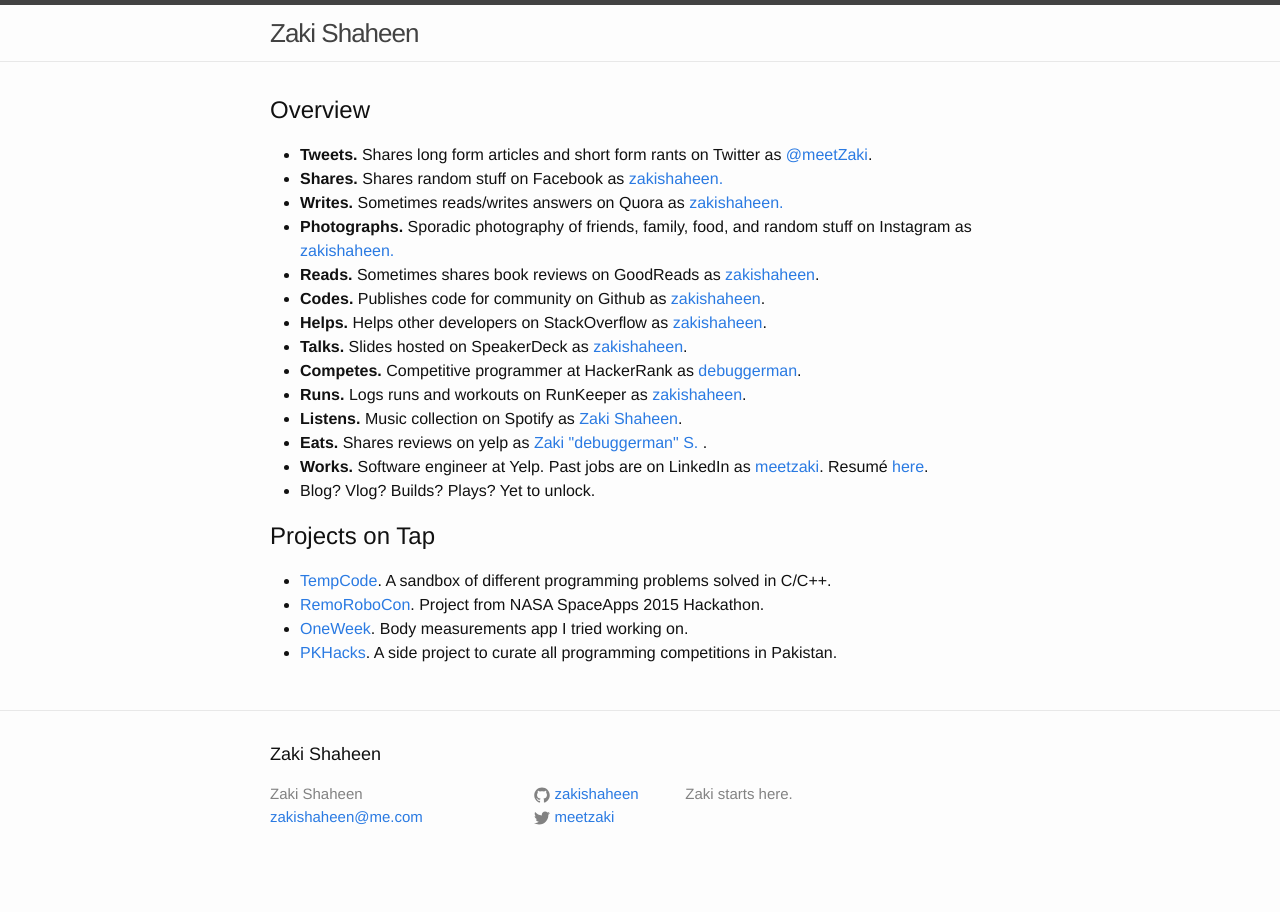
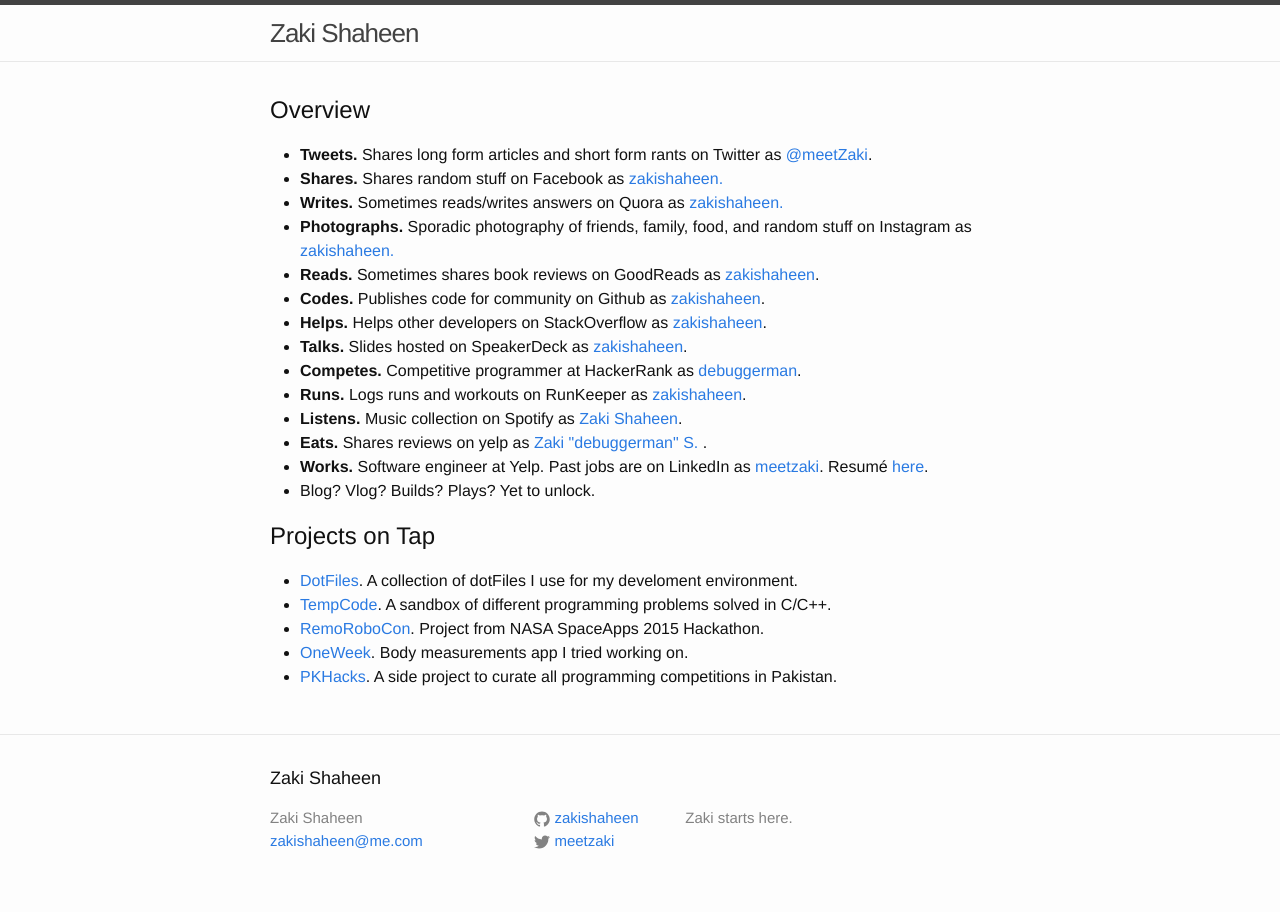
Before and after one commit to fatimasalmanmirza/zakishaheen.github.io, a Jekyll site: the page built from index.html, in a window 1280 px wide. Built offline with Jekyll 4.4.1, drawn with Linux system fonts in a browser that asks for light colours.

Commit message:
Update index.html

```diff
--- a/index.html
+++ b/index.html
@@ -25,6 +25,7 @@
 
   <h2>Projects on Tap</h2>
   <ul>
+    <li><a href="http://zakishaheen.github.io/dotfiles/">DotFiles</a>. A collection of dotFiles I use for my develoment environment. </li>
     <li><a href="http://zakishaheen.github.io/tempcode/">TempCode</a>. A sandbox of different programming problems solved in C/C++.</li>
     <li><a href="http://zakishaheen.github.io/spaceappsisb-rcc/">RemoRoboCon</a>. Project from NASA SpaceApps 2015 Hackathon.</li>
     <li><a href="https://github.com/zakishaheen/oneweek-ios">OneWeek</a>. Body measurements app I tried working on. </li>
```
